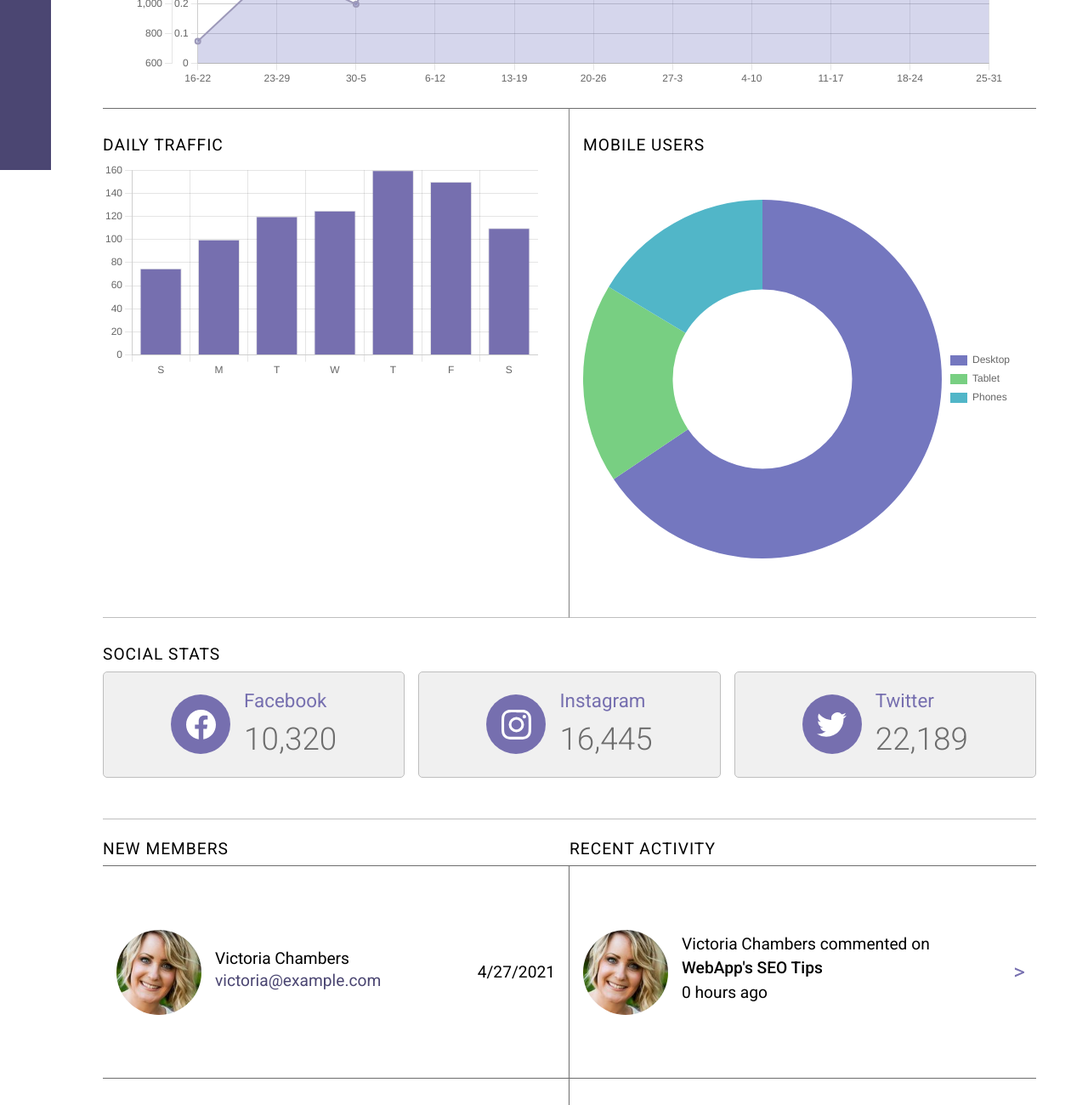
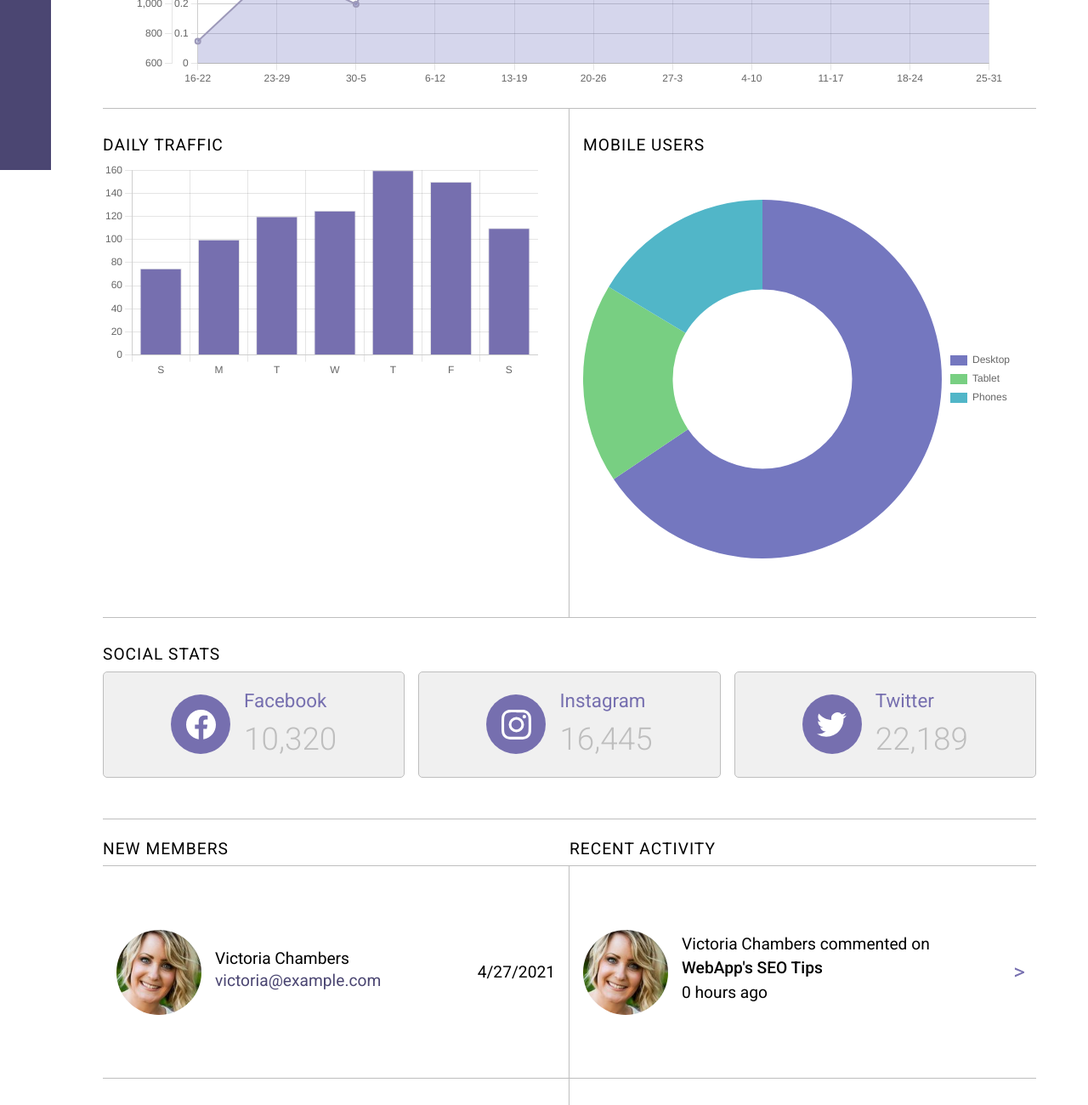
Before and after one commit to greentie12/webApp, a plain HTML site: page index.html in a window 1280 px wide. Shown: the part 600-1900 px from the top of the page at 85% size. Drawn offline with nearby package versions, Linux system fonts and the light colour scheme.

Commit message:
storage.js refactor

```diff
--- a/css/styles.css
+++ b/css/styles.css
@@ -436,7 +436,7 @@ svg {
 
 .social-info p:nth-child(2) {
   font-size: 3.5rem;
-  color: #6d6d6d;
+  color: #bebebe;
   font-weight: 300;
 }
 
@@ -498,7 +498,6 @@ svg {
   border-bottom: none;
   border-top: none;
   z-index: 99;
-  /*position the autocomplete items to be the same width as the container:*/
   top: 100%;
   left: 0;
   right: 0;
@@ -560,10 +559,6 @@ svg {
   gap: 1rem;
   margin-bottom: 2rem;
 }
-
-/* .toggle-button span.off {
-  display: none;
-} */
 
 .switch-light span {
   font-size: 1.2rem;
@@ -677,7 +672,7 @@ svg {
   }
 
   #daily-traffic {
-    border-right: 1px solid #818181;
+    border-right: 1px solid #bebebe;
   }
 
   #mobile-users .section-header h3 {
@@ -788,7 +783,7 @@ svg {
 
   #daily-traffic,
   #mobile-users {
-    border-top: 1px solid #6d6d6d;
+    border-top: 1px solid #bebebe;
   }
 
   .members-activity-container {
@@ -800,13 +795,13 @@ svg {
   }
 
   .member-container {
-    border: 1px solid #6d6d6d;
+    border: 1px solid #bebebe;
     height: 250px;
     border-bottom: none;
   }
 
   .member-container:last-child {
-    border-bottom: 1px solid #6d6d6d;
+    border-bottom: 1px solid #bebebe;
   }
 
   #new-members .member-container {
@@ -839,7 +834,7 @@ svg {
     width: 100%;
     padding-right: 1rem;
     margin: 0;
-    border-right: 1px solid #6d6d6d;
+    border-right: 1px solid #bebebe;
   }
 
   .modal-content {
--- a/js/storage.js
+++ b/js/storage.js
@@ -5,24 +5,29 @@ const timeZone = document.getElementById("timezone");
 const option = timeZone.querySelector("option");
 const submit = document.getElementById("save");
 
+// function to save current checked boolean value of checkNotify to localstorage
 const saveNotify = () => {
   let checkbox = document.getElementById("checkNotify");
   localStorage.setItem("checkNotify", checkbox.checked);
 };
 
+// function to save current checked boolean value of checkPublic to localstorage
 const savePublic = () => {
   let checkbox = document.getElementById("checkPublic");
   localStorage.setItem("checkPublic", checkbox.checked);
 };
 
+// function to save current timezone.value to localstorage
 const saveTimeZone = () => {
   let timezone = document.getElementById("timezone");
   localStorage.setItem("timezone", timezone.value);
 };
 
+// setting the checked or unchecked value to the input
 document.getElementById("checkNotify").checked = notifyValue;
 document.getElementById("checkPublic").checked = publicValue;
 
+// setting the innerText to the option element
 if (timeZoneValue === null) {
   option.innerText = "Select Timezone";
 } else {
```
